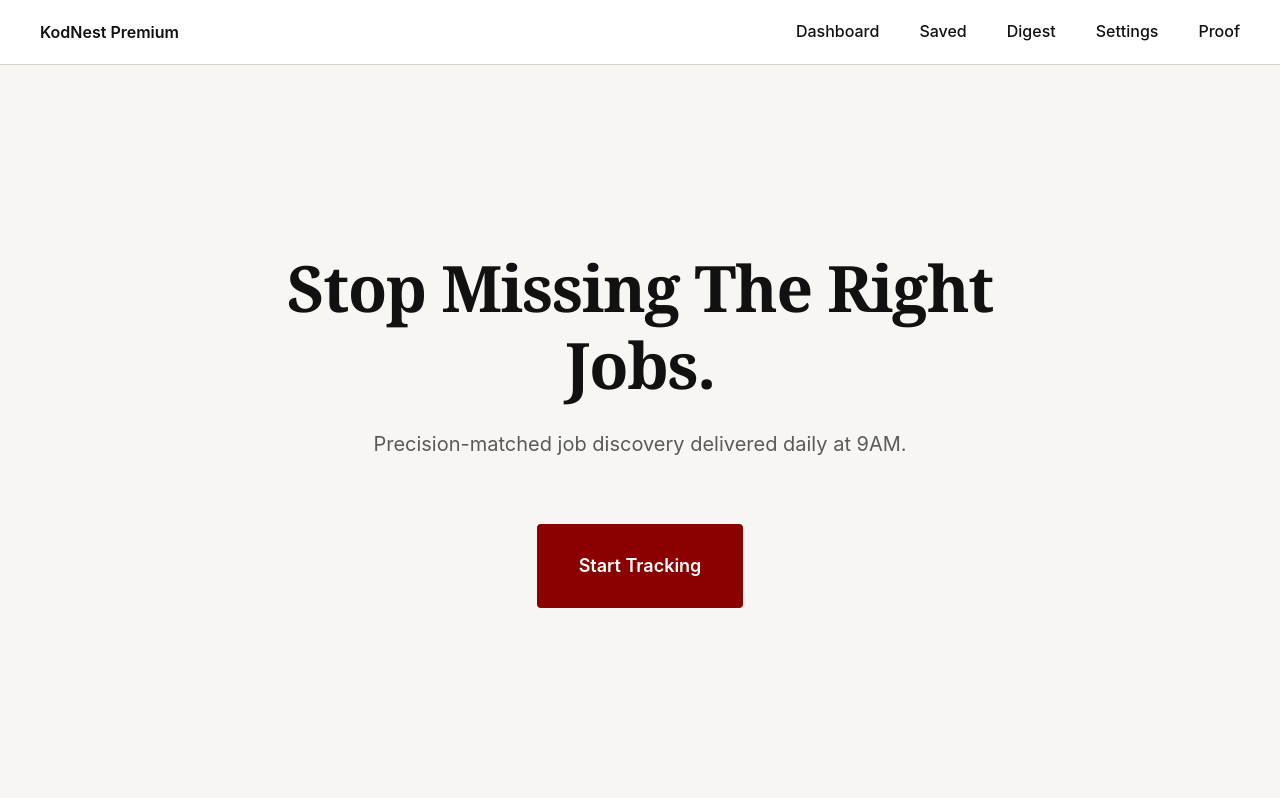
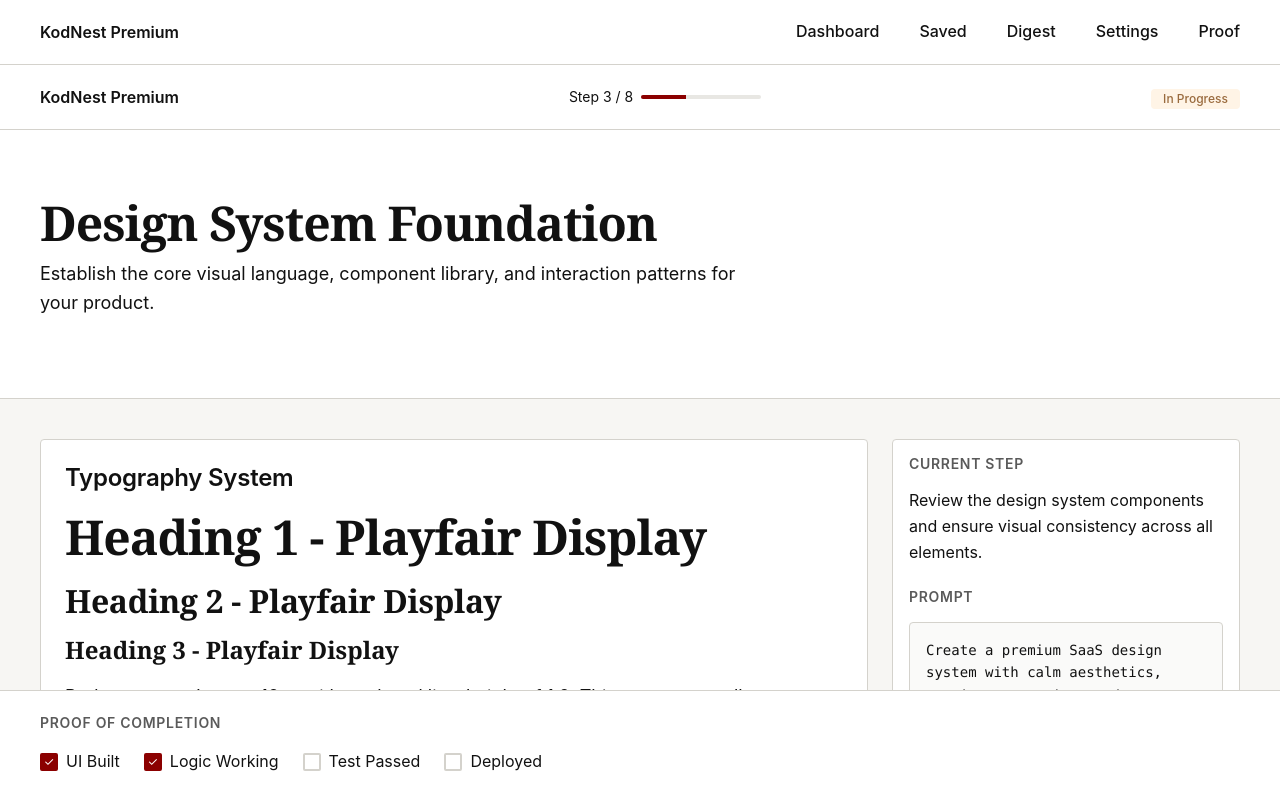
Before and after one commit to Divya07-22/Job-Notification, a React (Vite) app: page /design in a window 1280 px wide. Before the commit this address led to /. Shown: the top 798 px of the page. Built offline with nearby package versions, Linux system fonts and the light colour scheme.

Commit message:
Implement KodNest Premium Build System design verification page

```diff
--- a/src/App.jsx
+++ b/src/App.jsx
@@ -10,6 +10,7 @@ import Proof from './pages/Proof'
 
 import TestChecklist from './pages/TestChecklist'
 import Ship from './pages/Ship'
+import DesignSystem from './pages/DesignSystem'
 
 function App() {
     return (
@@ -26,6 +27,7 @@ function App() {
                     <Route path="/jt/07-test" element={<TestChecklist />} />
                     <Route path="/jt/08-ship" element={<Ship />} />
                     <Route path="/jt/proof" element={<Proof />} />
+                    <Route path="/design" element={<DesignSystem />} />
                     <Route path="*" element={<Navigate to="/" replace />} />
                 </Routes>
             </div>
--- /dev/null
+++ b/src/pages/DesignSystem.jsx
@@ -0,0 +1,19 @@
+import TopBar from '../components/TopBar';
+import ContextHeader from '../components/ContextHeader';
+import PrimaryWorkspace from '../components/PrimaryWorkspace';
+import SecondaryPanel from '../components/SecondaryPanel';
+import ProofFooter from '../components/ProofFooter';
+
+export default function DesignSystem() {
+    return (
+        <div className="page-container">
+            <TopBar />
+            <ContextHeader />
+            <div className="main-workspace">
+                <PrimaryWorkspace />
+                <SecondaryPanel />
+            </div>
+            <ProofFooter />
+        </div>
+    );
+}
```
